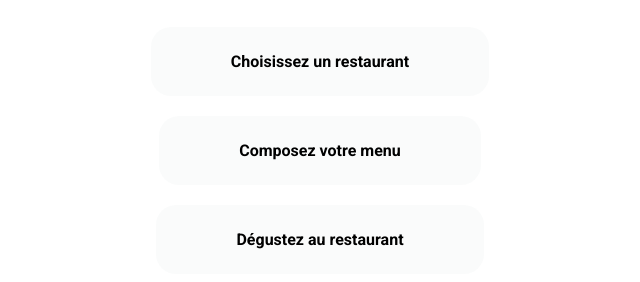
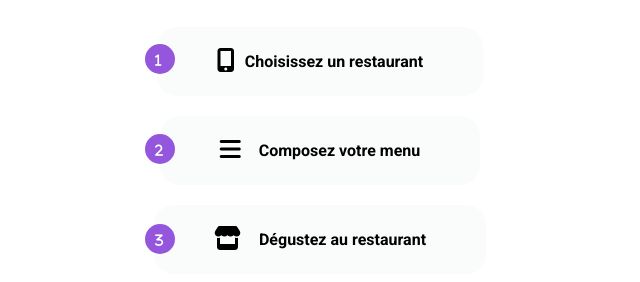
Before and after one commit to toplev/Ohmyfood, a website: page index.html in a window 1280 px wide. Shown: the part 486-768 px from the top of the page, without its empty margins (320-960 px from the left). Drawn offline with Linux system fonts and the light colour scheme.

Commit message:
Font Awesome Icons

```diff
--- a/index.css
+++ b/index.css
@@ -76,7 +76,7 @@ h2 {
   opacity: 1;
   color: white;
   background-color: #ff79da;
-  background: linear-gradient(#ad00fd, 10%, #d526de);
+  background: linear-gradient(#af02ff, 10%, #d526de);
   border-radius: 20px 20px 20px 20px;
   box-shadow: 0px 5px 19px #240a25;
   width: auto;
@@ -100,7 +100,7 @@ nav {
 .greybutton {
   display: flex;
   justify-content: center;
-  padding: 25px 80px;
+  padding: 25px 60px;
   opacity: 1;
   font-weight: bold;
   color: rgb(0, 0, 0);
@@ -111,6 +111,82 @@ nav {
   margin-top: 10px;
   margin-bottom: 10px;
 }
+
+.fa-mobile-screen-button {
+  display: flex;
+  margin-right: 10px;
+  margin-top: 8px;
+}
+
+.fa-bars {
+  display: flex;
+  margin-right: 18px;
+  margin-top: 8px;
+}
+
+.fa-store {
+  display: flex;
+  margin-right: 18px;
+  margin-top: 8px;
+}
+
+.fa-1 {
+  position: absolute;
+  width: 10px;
+  height: 10px;
+  background: #9356dc;
+  color: #ffffff;
+  border-radius: 50%;
+  padding: 10px;
+  font-size: 13px;
+  cursor: pointer;
+  margin-right: 320px;
+  margin-top: 115px;
+}
+
+.fa-2 {
+  position: absolute;
+  width: 10px;
+  height: 10px;
+  background: #9356dc;
+  color: #ffffff;
+  border-radius: 50%;
+  padding: 10px;
+  font-size: 13px;
+  cursor: pointer;
+  margin-right: 318px;
+  margin-top: 205px;
+}
+
+.fa-3 {
+  position: absolute;
+  width: 10px;
+  height: 10px;
+  background: #9356dc;
+  color: #ffffff;
+  border-radius: 50%;
+  padding: 10px;
+  font-size: 13px;
+  cursor: pointer;
+  margin-right: 318px;
+  margin-top: 295px;
+}
+
+.text1 {
+  display: none;
+  position: absolute;
+  width: 10px;
+  height: 10px;
+  background: #9356dc;
+  color: #ffffff;
+  border-radius: 50%;
+  padding: 10px;
+  font-size: 13px;
+  cursor: pointer;
+  margin-right: 318px;
+  margin-top: 295px;
+}
+
 /* END NAV */
 /* START MAIN */
 
--- a/index.html
+++ b/index.html
@@ -4,7 +4,7 @@
     <meta charset="UTF-8" />
     <meta http-equiv="X-UA-Compatible" content="IE=edge" />
     <meta name="viewport" content="width=device-width, initial-scale=1.0" />
-    <title>Oh my Food</title>
+    <title>Oh my Food - Home Page</title>
     <link rel="icon" type="image/x-icon" href="./images/ohmyfood.ico" />
     <link rel="stylesheet" href="/index.css" />
     <link rel="preconnect" href="https://fonts.googleapis.com" />
@@ -50,9 +50,20 @@
 
     <nav>
       <h2>Fonctionnement</h2>
-      <div class="greybutton">Choisissez un restaurant</div>
-      <div class="greybutton">Composez votre menu</div>
-      <div class="greybutton">Dégustez au restaurant</div>
+      <div class="text1">1</div>
+      <i class="fa-solid fa-1"></i>
+      <div class="greybutton">
+        <i class="fa-solid fa-mobile-screen-button fa-xl"></i> Choisissez un
+        restaurant
+      </div>
+      <i class="fa-solid fa-2"></i>
+      <div class="greybutton">
+        <i class="fa-solid fa-bars fa-xl"></i>Composez votre menu
+      </div>
+      <i class="fa-solid fa-3"></i>
+      <div class="greybutton">
+        <i class="fa-solid fa-store fa-xl"></i>Dégustez au restaurant
+      </div>
     </nav>
     <main>
       <h2>Restaurants</h2>
--- a/package.json
+++ b/package.json
@@ -4,7 +4,7 @@
   "description": "Oh my Food - JSON",
   "main": "index.js",
   "scripts": {
-    "sass": "sass --watch ./sass/main.scss:./public/css/index.css"
+    "sass": "sass --watch /Users/leo/Documents/GitHub/Ohmyfood/sass/main.scss:/Users/leo/Documents/GitHub/Ohmyfood/index.css"
   },
   "repository": {
     "type": "git",
--- /dev/null
+++ b/public/index.css
@@ -0,0 +1,3 @@
+
+
+/*# sourceMappingURL=index.css.map */
```
Also changed, not shown: menu.html (+1 -1 lines), 1 other file.
